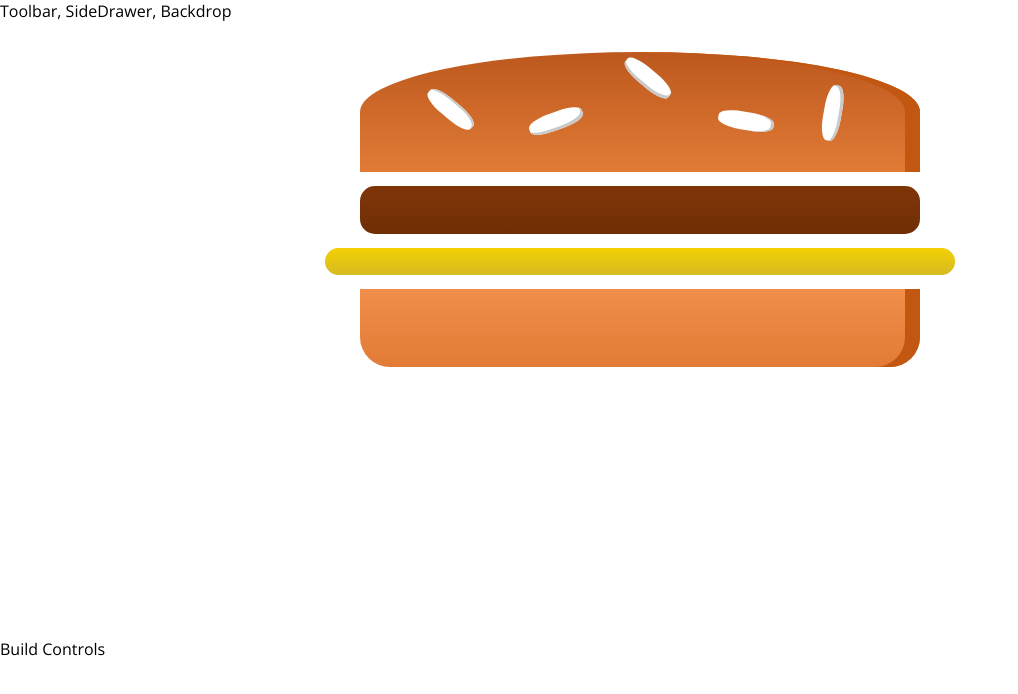
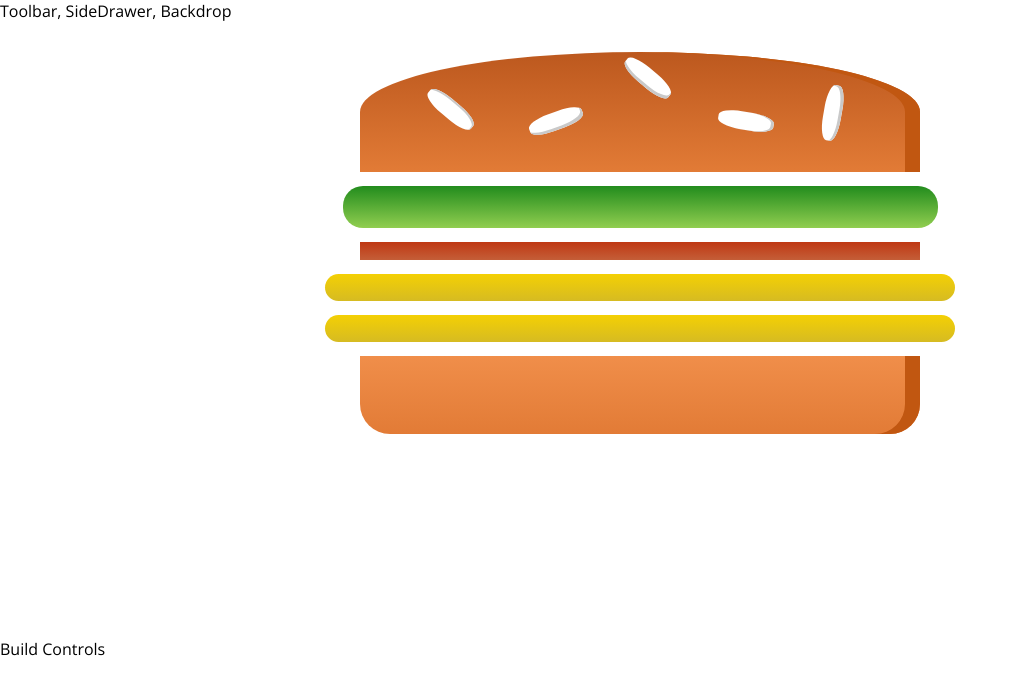
Before and after one commit to lukasz-koziara/React-Burger-Maker, a React app: page / in a window 1280 px wide. Shown: the top 694 px of the page, without its empty margins (0-1018 px from the left). Built offline with nearby package versions, Linux system fonts and the light colour scheme.

Commit message:
added ingredients method

```diff
--- a/src/components/Burger/Burger.js
+++ b/src/components/Burger/Burger.js
@@ -3,11 +3,17 @@
 import BurgerIngredient from './BurgerIngredient/BurgerIngredient';
 
 const burger = ( props ) => {
+    const transformedIngredients = Object.keys(props.ingredients)
+    .map(igKey => {
+        return [...Array(props.ingredients[igKey])]
+        .map((_, i) => {
+           return <BurgerIngredient key={igKey + i} type={igKey} />
+        })
+    });
     return (
         <div className={classes.Burger}>
             <BurgerIngredient type='bread-top' />
-            <BurgerIngredient type='meat' />
-            <BurgerIngredient type='cheese' />
+            {transformedIngredients}
             <BurgerIngredient type='bread-bottom' />
 
         </div>
--- a/src/containers/BurgerBuilder/BurgerBuilder.js
+++ b/src/containers/BurgerBuilder/BurgerBuilder.js
@@ -3,10 +3,20 @@
 import Burger from '../../components/Burger/Burger'
 
 class BurgerBuilder extends Component {
+
+    state = {
+        ingredients: {
+            salad: 1,
+            bacon: 1,
+            cheese: 2,
+            mear: 2
+        }
+    }
+
     render () {
         return (
             <Aux>
-                <Burger/>
+                <Burger ingredients={this.state.ingredients}/>
                 <div>Build Controls</div>
             </Aux>
         );
```
